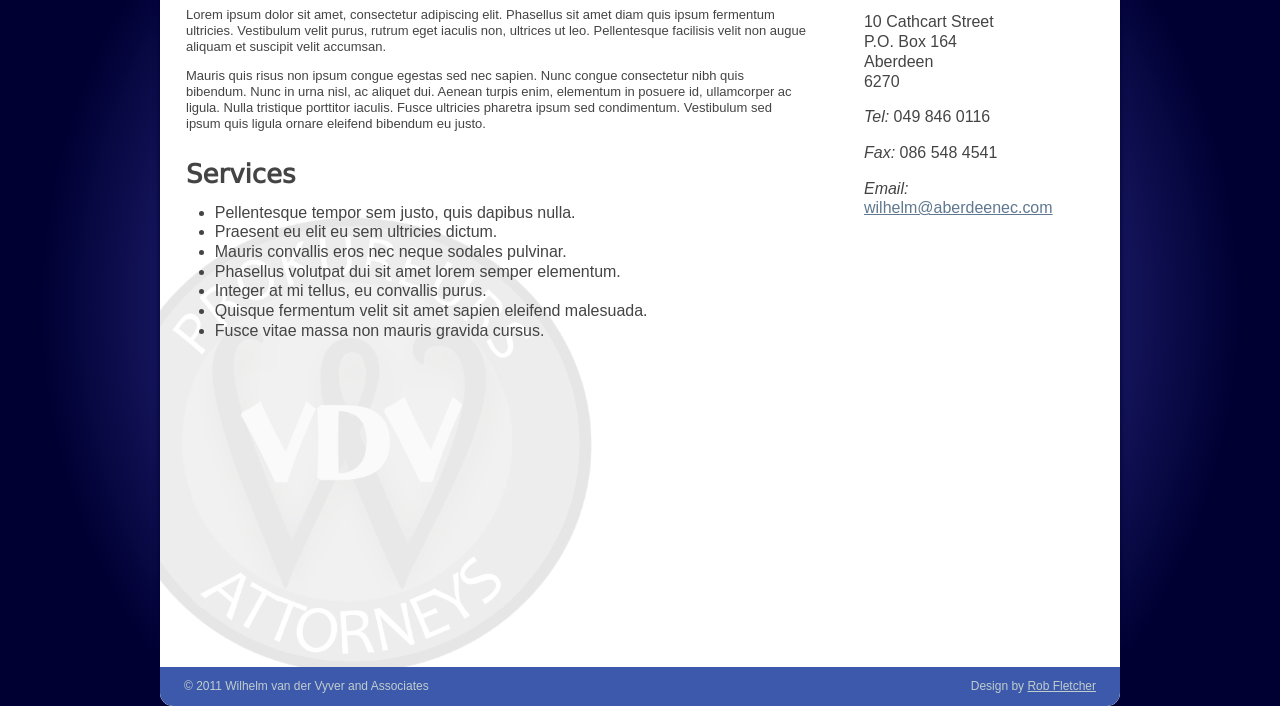
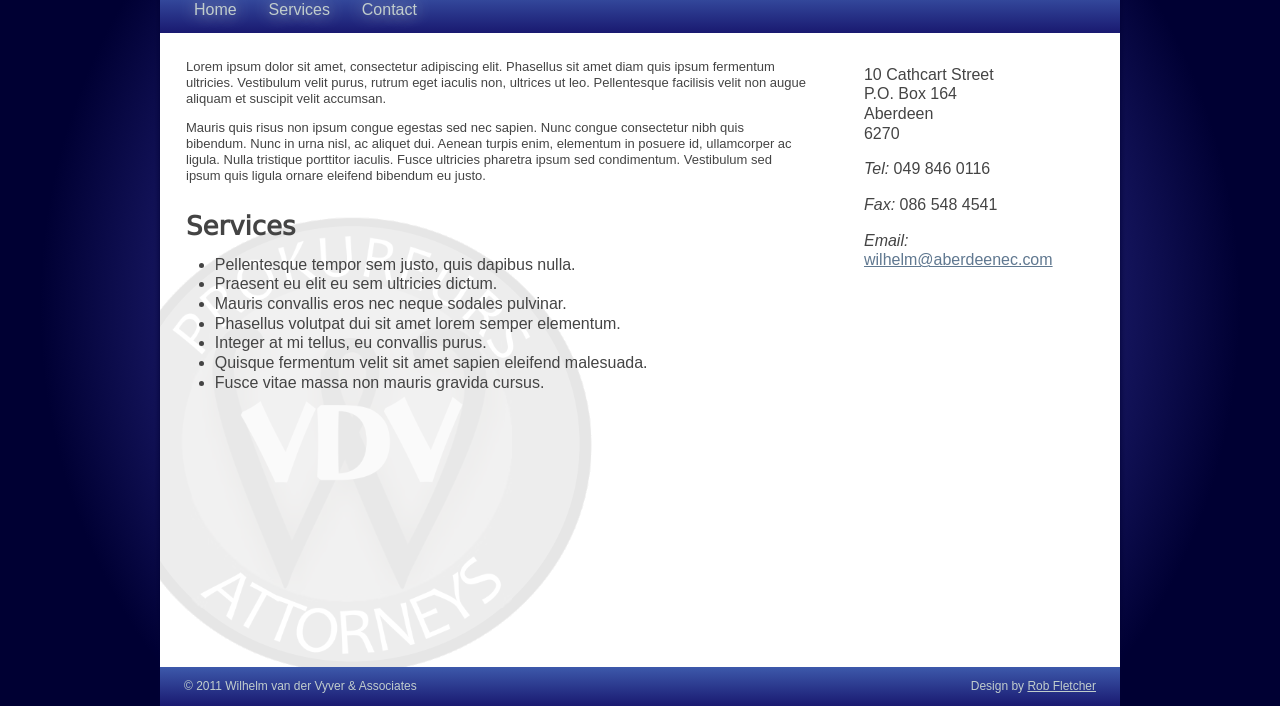
Before and after one commit to robfletcher/wvdv, a plain HTML site: page index.html in a window 1280 px wide. Shown: the part 94-800 px from the top of the page. Drawn offline with nearby package versions, Linux system fonts and the light colour scheme.

Commit message:
get rid of overdone rounded corners

```diff
--- a/css/style.css
+++ b/css/style.css
@@ -139,10 +139,6 @@ h2 {
 #container {
 	background: #fff url(../images/logo-bg.png) no-repeat -10% 90%;
 
-     -moz-border-radius: 1em;
-  -webkit-border-radius: 1em;
-          border-radius: 1em;
-
      -moz-box-shadow: 0px 0px 0.5em #000033;
   -webkit-box-shadow: 0px 0px 0.5em #000033;
           box-shadow: 0px 0px 0.5em #000033;
@@ -156,6 +152,28 @@ h2 {
 
 .ie6 #container {
 	background-image: url(../images/logo-bg.gif);
+}
+
+nav,
+footer {
+	color: #C1CDCD;
+
+  background-color: #3D59AB;
+  background-image: -moz-linear-gradient(top, #3D59AB, #191970);
+  background-image: -webkit-gradient(linear,left top,left bottom,color-stop(0, #3D59AB),color-stop(1, #191970));
+  background-image: -webkit-linear-gradient(#3D59AB, #191970);
+  background-image: linear-gradient(top, #3D59AB, #191970);
+            filter: progid:DXImageTransform.Microsoft.gradient(startColorStr='#3D59AB', EndColorStr='#191970');
+}
+
+nav a, nav a:active, nav a:visited,
+footer a, footer a:active, footer a:visited {
+	color: #C1CDCD;
+}
+
+nav a:hover,
+footer a:hover {
+	color: #F0FFFF;
 }
 
 /* layout grid */
@@ -233,6 +251,29 @@ header h2 {
 	text-align: right;
 }
 
+/* navigation bar */
+
+nav {
+	margin: 0.5em 0 0;
+	overflow: hidden;
+	padding: 1em 2em;
+	zoom: 1;
+}
+
+nav a {
+	display: block;
+	float: left;
+	font-size: 1.2307em;
+	margin-right: 1em;
+	padding: 0 0.5em;
+	text-decoration: none;
+    text-shadow: 0 0 1em #C1CDCD;
+}
+
+nav a:hover {
+	text-shadow: 0 0 0.5em #F0FFFF;
+}
+
 /* main body */
 
 p {
@@ -277,15 +318,10 @@ section {
 /* page footer */
 
 footer {
-	background: #3D59AB;
 	bottom: 0;
-	color: #C1CDCD;
 	overflow: hidden;
 	position: absolute;
 	width: 100%;
-     -moz-border-radius: 0 0 1em 1em;
-  -webkit-border-radius: 0 0 1em 1em;
-          border-radius: 0 0 1em 1em;
 }
 
 .ie6 footer {
@@ -296,14 +332,6 @@ footer {
 footer p {
 	font-size: 0.92307em;
 	margin: 1em 2em;
-}
-
-footer a, footer a:active, footer a:visited {
-	color: #C1CDCD;
-}
-
-footer a:hover {
-	color: #F0FFFF;
 }
 
 #copyright {
--- a/index.html
+++ b/index.html
@@ -32,6 +32,12 @@
 			<h2><span lang="af">Assosiate</span><br><span>Associates</span></h2>
 		</hgroup>
     </header>
+
+	<nav role="navigation">
+		<a href="index.html">Home</a>
+		<a href="services.html">Services</a>
+		<a href="contact.html">Contact</a>
+	</nav>
 
     <div class="column-container">
 		<div id="main" class="column column-primary" role="main">
@@ -71,7 +77,7 @@
     </div>
 
     <footer role="contentinfo">
-		<p id="copyright">&copy; 2011 Wilhelm van der Vyver and Associates</p>
+		<p id="copyright">&copy; 2011 Wilhelm van der Vyver &amp; Associates</p>
 		<p id="credit">Design by <a href="http://adhockery.blogspot.com/" rel="author">Rob Fletcher</a></p>
     </footer>
   </div> <!-- end of #container -->
```
Also changed, not shown: 1 other file.
